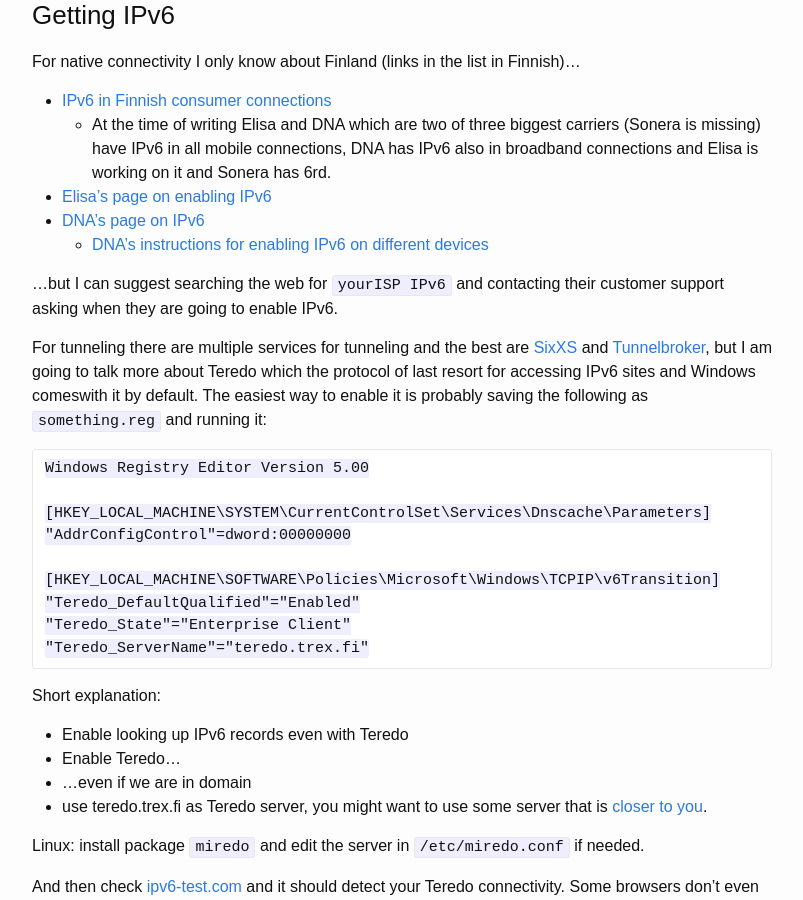
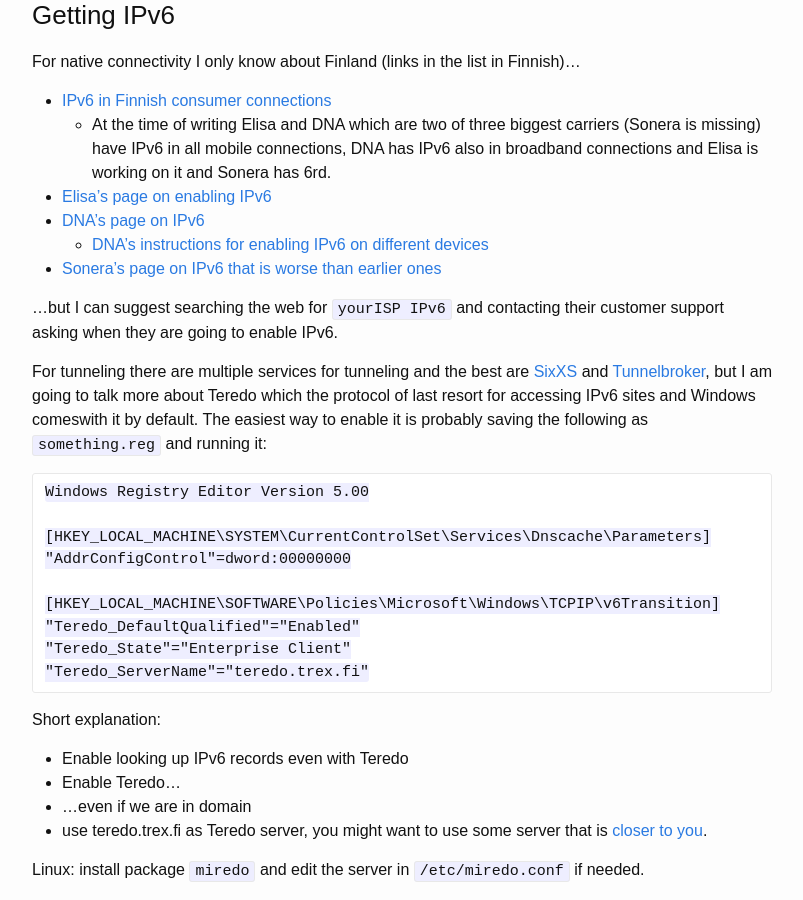
Before and after one commit to Mikaela/mikaela.github.io, a Jekyll site: the page built from _posts/2015-06-22-ipv6.md, in a window 1280 px wide and 900 px high, scrolled down 2474 px. Shown: the whole window, without its empty margins (238-1041 px from the left). Built offline with Jekyll 4.4.1, drawn with Linux system fonts in a browser that asks for light colours; Markdown is read by kramdown in place of the engine named in the settings; comment, search, counter and statistics services are not loaded.

Commit message:
IPv6: mention Sonera

```diff
--- a/_posts/2015-06-22-ipv6.md
+++ b/_posts/2015-06-22-ipv6.md
@@ -142,6 +142,7 @@
 * [Elisa's page on enabling IPv6](http://asiakastuki.elisa.fi/ohje/541)
 * [DNA's page on IPv6](https://www.dna.fi/ipv6)
     * [DNA's instructions for enabling IPv6 on different devices](https://www.dna.fi/ipv6-laitteet)
+* [Sonera's page on IPv6 that is worse than earlier ones](http://www.sonera.fi/etsi+apua+ja+tukea/ohjeet/Soneran-palvelut-IPv6-valmiita?id=c4779f91-dd1c-4e43-b026-b2e6338d0db1)
 
 …but I can suggest searching the web for `yourISP IPv6` and contacting
 their customer support asking when they are going to enable IPv6.
```
